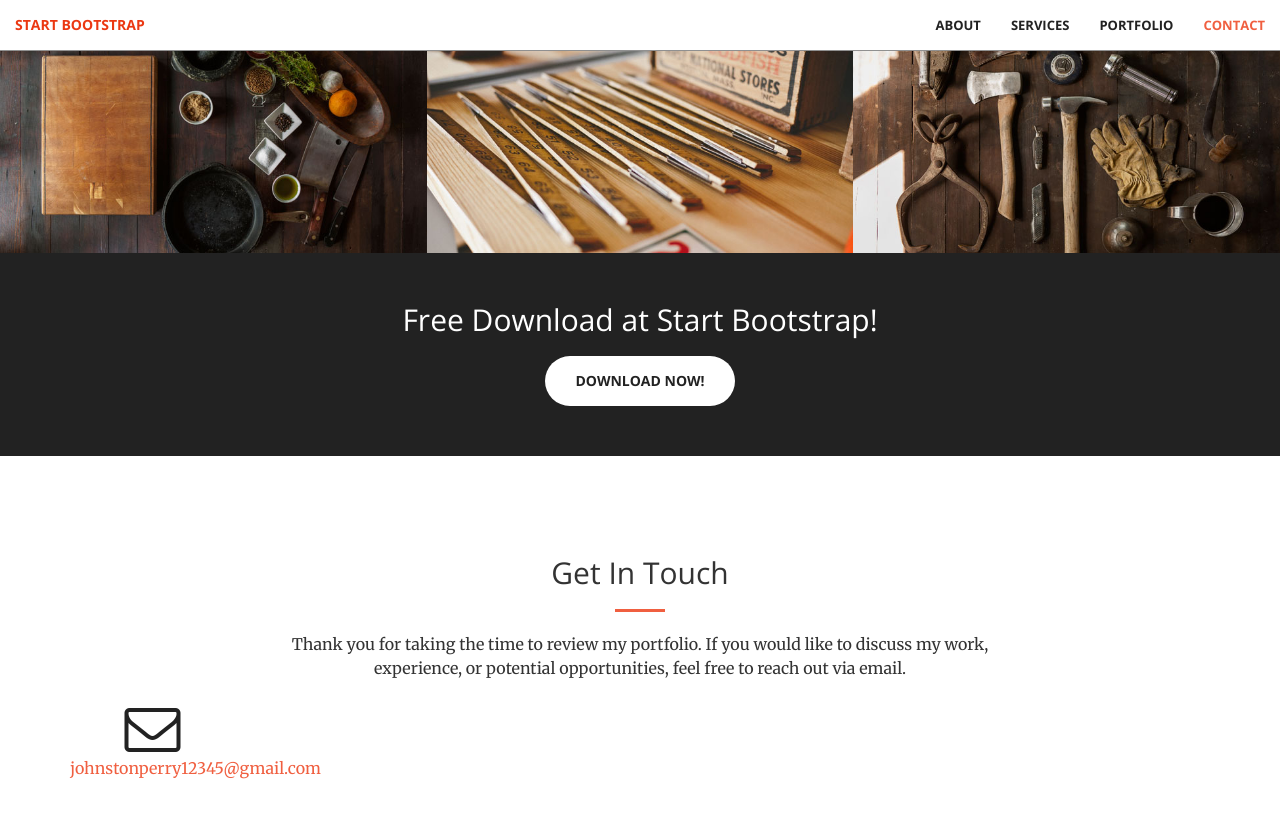
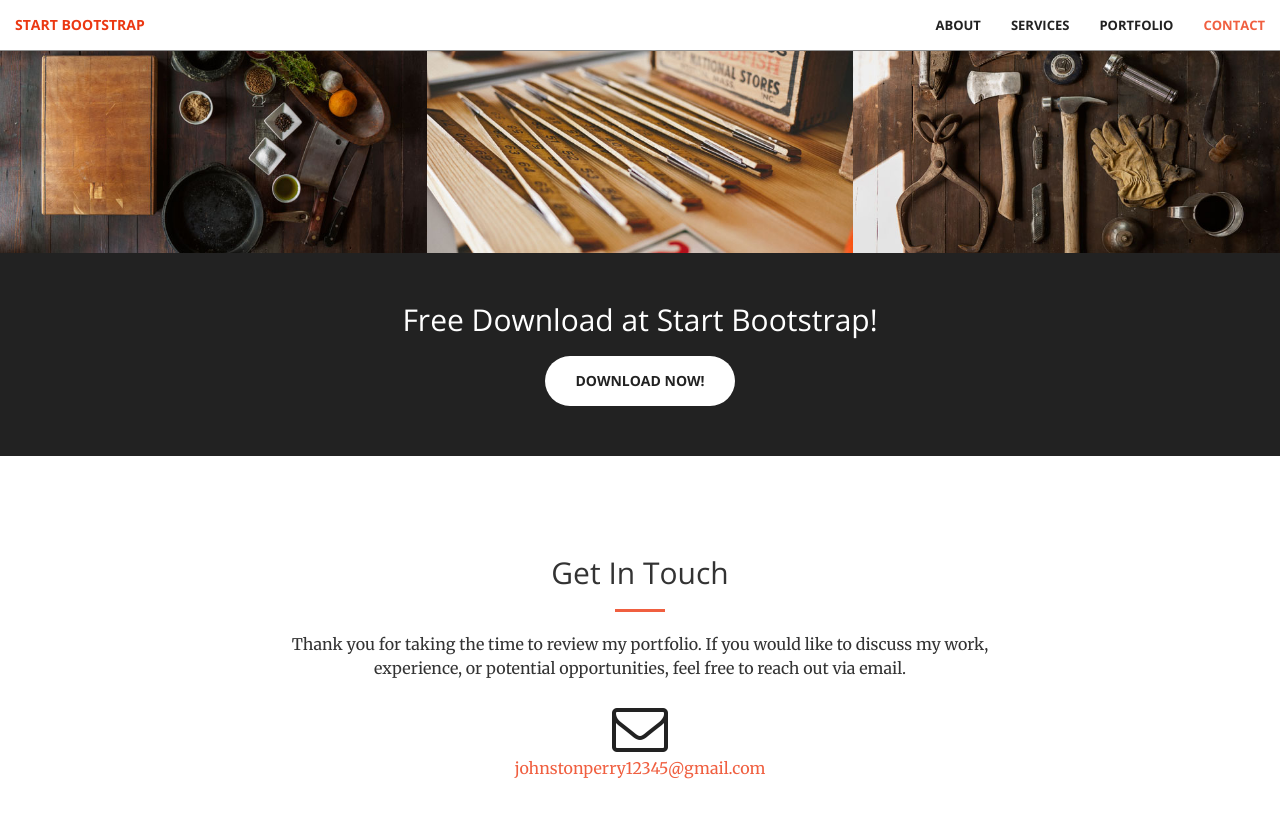
Before and after one commit to perryismyname/perryismyname.github.io, a Jekyll site: the page built from index.html, in a window 1280 px wide and 900 px high, scrolled down 1981 px. Shown: the top 818 px of the window. Built offline with Jekyll 4.4.1, drawn with Linux system fonts in a browser that asks for light colours.

Commit message:
Update contact.html
12/20/1255

```diff
--- a/_includes/contact.html
+++ b/_includes/contact.html
@@ -9,12 +9,16 @@
         </div>
 
         <div class="row">
-            <div class="col-lg-2 text-center">
-                <a href="mailto:{{ site.email }}">
-                    <i class="fa fa-envelope-o fa-3x wow bounceIn" data-wow-delay=".1s"></i>
-                    <p>{{ site.email }}</p>
-                </a>
+            <div class="col-lg-12">
+                <div class="contact-email text-center">
+                    <a href="mailto:{{ site.email }}">
+                        <i class="fa fa-envelope-o fa-3x wow bounceIn" data-wow-delay=".1s"></i>
+                        <p>{{ site.email }}</p>
+                    </a>
+                </div>
             </div>
         </div>
+
+
     </div>
 </section>
```
